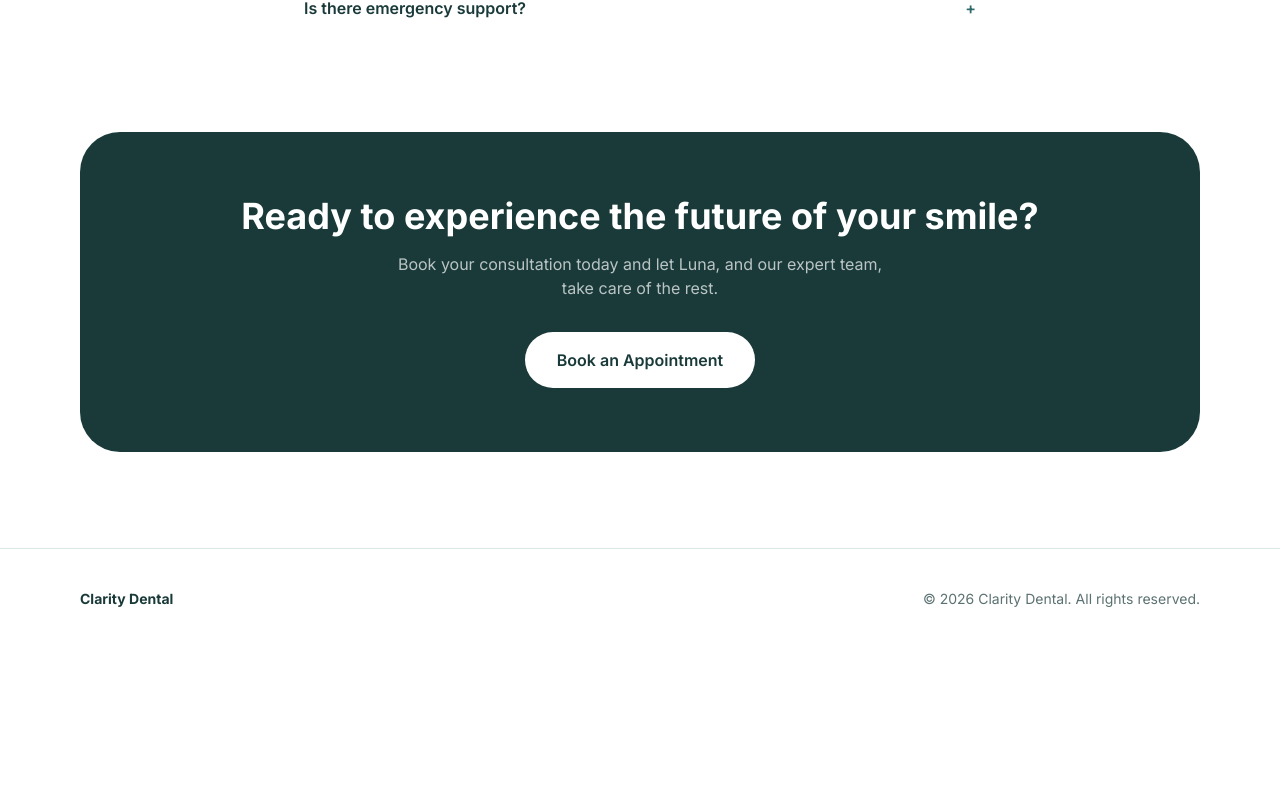
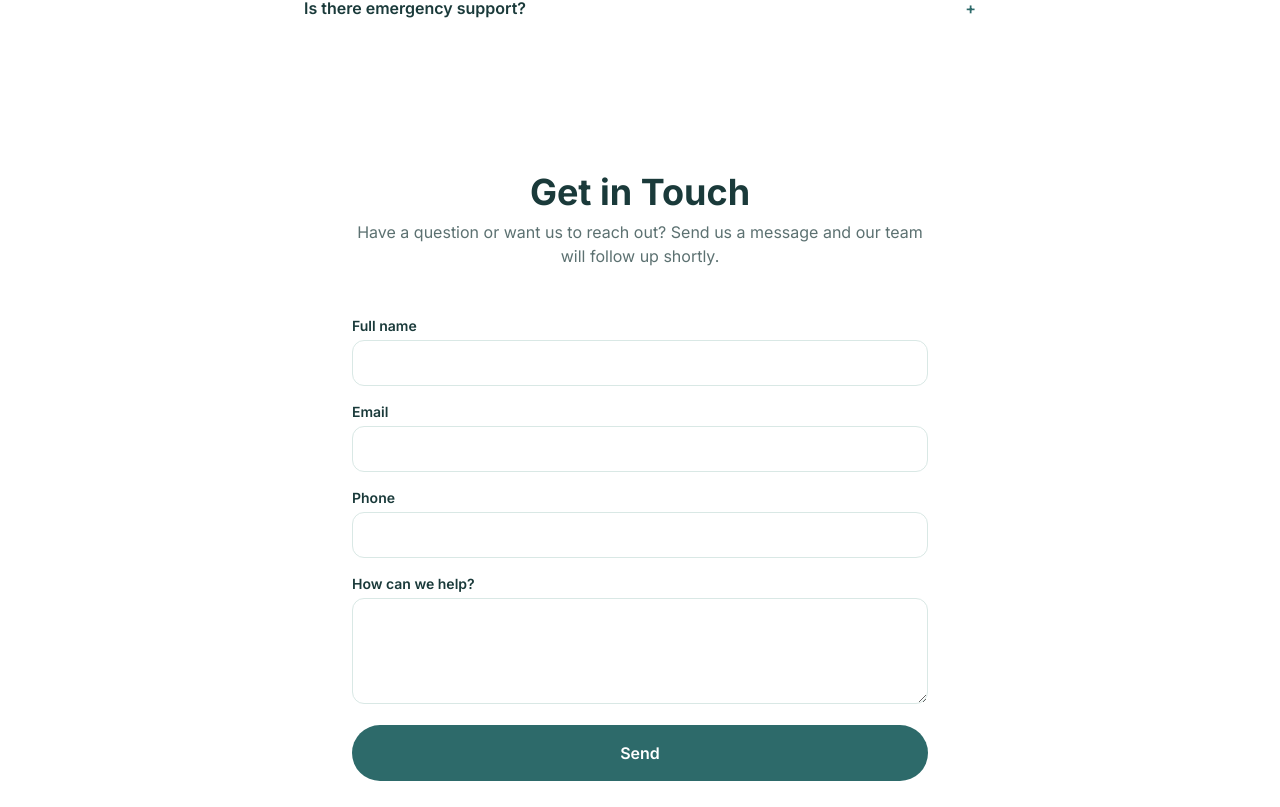
Before and after one commit to asmrvideocreator3-maker/clarity-dental, a React (Vite) app: page / in a window 1280 px wide. Shown: the part 3213-4020 px from the top of the page. Before the commit the page ends 3862 px from the top, so only its background shows below. Built offline with nearby package versions, Linux system fonts and the light colour scheme.

Commit message:
Connect Luna to real n8n agents and add Lead Capture contact form

```diff
--- a/package.json
+++ b/package.json
@@ -9,6 +9,7 @@
     "preview": "vite preview"
   },
   "dependencies": {
+    "@n8n/chat": "^1.31.0",
     "react": "^18.3.1",
     "react-dom": "^18.3.1"
   },
--- a/src/App.jsx
+++ b/src/App.jsx
@@ -1,7 +1,14 @@
 import { useState, useRef, useEffect } from "react";
+import { createChat } from "@n8n/chat";
+import "@n8n/chat/style.css";
 
 const NAV_LINKS = ["Home", "Services", "About", "Contact"];
-const N8N_WEBHOOK_URL = "https://test-ai-n8n.onrender.com/webhook/bc8a3350-dead-4c3e-8519-1e2e495b7085";
+
+// Two real agents. Luna now routes to one or the other depending on
+// which entry point the visitor used (Book an Appointment vs. general chat).
+const BOOKING_WEBHOOK_URL = "https://tester-ai-n8n-m7ht.onrender.com/webhook/e3565331-0a32-4710-a33e-827582f53615/chat";
+const FAQ_WEBHOOK_URL = "https://tester-ai-n8n-m7ht.onrender.com/webhook/202db174-cb87-4a7a-9768-64379f520f3d/chat";
+const LEAD_CAPTURE_WEBHOOK_URL = "https://tester-ai-n8n-m7ht.onrender.com/webhook/03d769a7-4e89-4e14-9460-c519df4a762b/dental-clinic-lead-form";
 
 const FEATURES = [
   { title: "Live AI Booking", desc: "Book your appointment instantly with our AI-powered scheduler, available 24/7." },
@@ -35,131 +42,158 @@ function Section({ children, className = "" }) {
   return <section className={`px-6 md:px-20 ${className}`}>{children}</section>;
 }
 
-function getSessionId() {
-  const key = "clarity-dental-session-id";
-  let id = sessionStorage.getItem(key);
-  if (!id) {
-    id = crypto.randomUUID();
-    sessionStorage.setItem(key, id);
-  }
-  return id;
-}
-
-function ChatWidget({ open, onClose, initialMessage }) {
-  const [messages, setMessages] = useState([
-    { role: "assistant", text: "Hi, I'm Luna, Clarity Dental's AI assistant. How can I help you today?" },
-  ]);
-  const [input, setInput] = useState("");
-  const [loading, setLoading] = useState(false);
-  const [error, setError] = useState(false);
-  const bottomRef = useRef(null);
-  const sentInitial = useRef(false);
+/**
+ * Luna, backed by n8n's official @n8n/chat package.
+ *
+ * We keep Luna's own modal shell (header, close button, sizing) so the
+ * branding stays intact, but the actual conversation UI + network layer
+ * inside is mounted and driven by @n8n/chat's createChat(), pointed at
+ * whichever agent's webhook matches the entry point the visitor used.
+ *
+ * mode: 'booking' -> Appointment Booking Agent
+ *       'faq'      -> FAQ Chat Assistant
+ */
+function ChatWidget({ open, onClose, mode }) {
+  const mountRef = useRef(null);
 
   useEffect(() => {
-    bottomRef.current?.scrollIntoView({ behavior: "smooth" });
-  }, [messages, loading]);
+    if (!open || !mountRef.current) return;
 
-  useEffect(() => {
-    if (open && initialMessage && !sentInitial.current) {
-      sentInitial.current = true;
-      sendMessage(initialMessage);
-    }
-    // eslint-disable-next-line react-hooks/exhaustive-deps
-  }, [open, initialMessage]);
+    const webhookUrl = mode === "booking" ? BOOKING_WEBHOOK_URL : FAQ_WEBHOOK_URL;
+    const initialMessages =
+      mode === "booking"
+        ? ["Hi, I'm Luna! I can help you book, reschedule, or cancel an appointment. What can I do for you today?"]
+        : ["Hi, I'm Luna, Clarity Dental's AI assistant. Ask me anything about our hours, services, insurance, or new patient info."];
 
-  async function sendMessage(text) {
-    const trimmed = text.trim();
-    if (!trimmed) return;
-    setMessages((m) => [...m, { role: "user", text: trimmed }]);
-    setInput("");
-    setLoading(true);
-    setError(false);
-    try {
-      const res = await fetch(N8N_WEBHOOK_URL, {
-        method: "POST",
-        headers: { "Content-Type": "application/json" },
-        body: JSON.stringify({ message_text: trimmed, session_id: getSessionId() }),
+    // Fresh mount every time the widget opens or the mode changes, so we
+    // never end up with two chat instances layered on top of each other.
+    mountRef.current.innerHTML = "";
+
+    createChat({
+      webhookUrl,
+      target: mountRef.current,
+      mode: "fullscreen",
+      showWelcomeScreen: false,
+      initialMessages,
+      i18n: {
+        en: {
+          title: "",
+          subtitle: "",
+          inputPlaceholder: "Type a message…",
+        },
+      },
     });
-      if (!res.ok) throw new Error("Bad response");
-      const data = await res.json();
-      const reply = data?.reply || data?.output || "Sorry, I didn't catch that — could you try again?";
-      setMessages((m) => [...m, { role: "assistant", text: reply }]);
-    } catch (e) {
-      setError(true);
-      setMessages((m) => [
-        ...m,
-        {
-          role: "assistant",
-          text: "I'm not able to connect right now — the clinic's AI assistant is still being set up. Please call the front desk to book directly.",
-        },
-      ]);
-    } finally {
-      setLoading(false);
-    }
-  }
+  }, [open, mode]);
 
   if (!open) return null;
 
   return (
     <div className="fixed inset-0 z-[100] flex items-end justify-end sm:items-end sm:justify-end p-0 sm:p-6">
       <div className="absolute inset-0 bg-black/30 sm:hidden" onClick={onClose} />
-      <div className="relative w-full sm:w-96 h-full sm:h-[560px] bg-white sm:rounded-3xl shadow-2xl flex flex-col overflow-hidden">
+      <div className="relative w-full sm:w-96 h-full sm:h-[560px] bg-white sm:rounded-3xl shadow-2xl flex flex-col overflow-hidden clarity-chat-shell">
         <div className="bg-teal-dark text-white px-5 py-4 flex items-center justify-between">
           <div>
             <div className="font-semibold">Luna</div>
-            <div className="text-xs text-white/70">Clarity Dental AI Assistant</div>
+            <div className="text-xs text-white/70">
+              {mode === "booking" ? "Booking Assistant" : "Clarity Dental AI Assistant"}
+            </div>
           </div>
           <button onClick={onClose} aria-label="Close chat" className="text-white/80 hover:text-white text-xl leading-none px-2">
             ×
           </button>
         </div>
-        <div className="flex-1 overflow-y-auto px-4 py-4 space-y-3 bg-mint/30">
-          {messages.map((m, i) => (
-            <div key={i} className={`flex ${m.role === "user" ? "justify-end" : "justify-start"}`}>
-              <div
-                className={`max-w-[80%] rounded-2xl px-4 py-2 text-sm leading-relaxed ${
-                  m.role === "user" ? "bg-teal text-white" : "bg-white text-teal-dark shadow-sm"
-                }`}
-              >
-                {m.text}
+        <div ref={mountRef} className="flex-1 min-h-0" />
       </div>
     </div>
-          ))}
-          {loading && (
-            <div className="flex justify-start">
-              <div className="bg-white text-muted rounded-2xl px-4 py-2 text-sm shadow-sm">Luna is typing…</div>
-            </div>
-          )}
-          <div ref={bottomRef} />
-        </div>
-        <form
-          className="border-t border-sage p-3 flex gap-2"
-          onSubmit={(e) => {
+  );
+}
+
+/**
+ * Lead capture / contact form. Posts straight to the Lead Capture &
+ * Follow-up webhook — no page reload, inline confirmation message.
+ */
+function ContactForm() {
+  const [form, setForm] = useState({ name: "", email: "", phone: "", message: "" });
+  const [status, setStatus] = useState(null); // null | "sending" | "sent" | "error"
+  const [statusMessage, setStatusMessage] = useState("");
+
+  function handleChange(e) {
+    setForm((f) => ({ ...f, [e.target.name]: e.target.value }));
+  }
+
+  async function handleSubmit(e) {
     e.preventDefault();
-            sendMessage(input);
-          }}
-        >
+    setStatus("sending");
+    try {
+      const res = await fetch(LEAD_CAPTURE_WEBHOOK_URL, {
+        method: "POST",
+        headers: { "Content-Type": "application/json" },
+        body: JSON.stringify(form),
+      });
+      const data = await res.json().catch(() => ({}));
+      setStatus("sent");
+      setStatusMessage(data.message || "Thanks for reaching out! We will be in touch shortly.");
+      setForm({ name: "", email: "", phone: "", message: "" });
+    } catch (err) {
+      setStatus("error");
+      setStatusMessage("Something went wrong sending your message — please call the front desk directly.");
+    }
+  }
+
+  return (
+    <form onSubmit={handleSubmit} className="max-w-xl mx-auto grid gap-4 text-left">
+      <label className="text-sm font-semibold text-teal-dark">
+        Full name
         <input
-            className="flex-1 rounded-full border border-sage px-4 py-2 text-sm focus:outline-none focus:border-teal"
-            placeholder="Type a message…"
-            value={input}
-            onChange={(e) => setInput(e.target.value)}
+          type="text"
+          name="name"
+          required
+          value={form.name}
+          onChange={handleChange}
+          className="mt-1 w-full rounded-xl border border-sage px-4 py-3 text-sm focus:outline-none focus:border-teal"
         />
+      </label>
+      <label className="text-sm font-semibold text-teal-dark">
+        Email
+        <input
+          type="email"
+          name="email"
+          required
+          value={form.email}
+          onChange={handleChange}
+          className="mt-1 w-full rounded-xl border border-sage px-4 py-3 text-sm focus:outline-none focus:border-teal"
+        />
+      </label>
+      <label className="text-sm font-semibold text-teal-dark">
+        Phone
+        <input
+          type="tel"
+          name="phone"
+          value={form.phone}
+          onChange={handleChange}
+          className="mt-1 w-full rounded-xl border border-sage px-4 py-3 text-sm focus:outline-none focus:border-teal"
+        />
+      </label>
+      <label className="text-sm font-semibold text-teal-dark">
+        How can we help?
+        <textarea
+          name="message"
+          rows={4}
+          value={form.message}
+          onChange={handleChange}
+          className="mt-1 w-full rounded-xl border border-sage px-4 py-3 text-sm focus:outline-none focus:border-teal"
+        />
+      </label>
       <button
         type="submit"
-            disabled={loading || !input.trim()}
-            className="bg-teal text-white rounded-full px-4 py-2 text-sm font-semibold disabled:opacity-50"
+        disabled={status === "sending"}
+        className="bg-teal text-white font-semibold px-8 py-4 rounded-pill hover:opacity-90 transition disabled:opacity-50"
       >
-            Send
+        {status === "sending" ? "Sending…" : "Send"}
       </button>
+      {status === "sent" && <p className="text-teal-dark text-sm font-medium">{statusMessage}</p>}
+      {status === "error" && <p className="text-coral text-sm font-medium">{statusMessage}</p>}
     </form>
-        {error && (
-          <div className="px-4 pb-3 text-xs text-coral">
-            Luna's booking system is still being connected — this message won't be received yet.
-          </div>
-        )}
-      </div>
-    </div>
   );
 }
 
@@ -167,10 +201,10 @@ export default function App() {
   const [openFaq, setOpenFaq] = useState(0);
   const [menuOpen, setMenuOpen] = useState(false);
   const [chatOpen, setChatOpen] = useState(false);
-  const [chatInitialMessage, setChatInitialMessage] = useState(null);
+  const [chatMode, setChatMode] = useState("faq"); // 'booking' | 'faq'
 
-  function openChat(prefill) {
-    setChatInitialMessage(prefill || null);
+  function openChat(mode) {
+    setChatMode(mode);
     setChatOpen(true);
     setMenuOpen(false);
   }
@@ -185,12 +219,12 @@ export default function App() {
         </div>
         <nav className="hidden md:flex gap-8 text-sm font-medium text-muted">
           {NAV_LINKS.map((l) => (
-            <a key={l} href="#" className="hover:text-teal-dark transition-colors">{l}</a>
+            <a key={l} href={l === "Contact" ? "#contact" : "#"} className="hover:text-teal-dark transition-colors">{l}</a>
           ))}
         </nav>
         <div className="flex items-center gap-3">
           <button
-            onClick={() => openChat("I'd like to book an appointment.")}
+            onClick={() => openChat("booking")}
             className="hidden sm:inline-block bg-teal text-white text-sm font-semibold px-6 py-3 rounded-pill hover:opacity-90 transition"
           >
             Book Appointment
@@ -223,12 +257,12 @@ export default function App() {
       {menuOpen && (
         <div className="md:hidden fixed inset-x-0 top-[73px] z-40 bg-white border-b border-sage shadow-lg px-6 py-4 flex flex-col gap-4">
           {NAV_LINKS.map((l) => (
-            <a key={l} href="#" className="text-teal-dark font-medium py-1" onClick={() => setMenuOpen(false)}>
+            <a key={l} href={l === "Contact" ? "#contact" : "#"} className="text-teal-dark font-medium py-1" onClick={() => setMenuOpen(false)}>
               {l}
             </a>
           ))}
           <button
-            onClick={() => openChat("I'd like to book an appointment.")}
+            onClick={() => openChat("booking")}
             className="bg-teal text-white text-sm font-semibold px-6 py-3 rounded-pill hover:opacity-90 transition text-center"
           >
             Book Appointment
@@ -247,13 +281,13 @@ export default function App() {
           </p>
           <div className="flex flex-wrap gap-4 mb-10">
             <button
-              onClick={() => openChat("I'd like to book an appointment.")}
+              onClick={() => openChat("booking")}
               className="bg-teal text-white font-semibold px-8 py-4 rounded-pill hover:opacity-90 transition"
             >
               Book an Appointment
             </button>
             <button
-              onClick={() => openChat(null)}
+              onClick={() => openChat("faq")}
               className="border border-teal text-teal-dark font-semibold px-8 py-4 rounded-pill hover:bg-white transition"
             >
               Chat with Luna
@@ -326,7 +360,7 @@ export default function App() {
               <li>• Coordinates your care plan with autonomous precision</li>
             </ul>
             <button
-              onClick={() => openChat(null)}
+              onClick={() => openChat("faq")}
               className="inline-block bg-white text-teal-dark font-semibold px-8 py-4 rounded-pill hover:opacity-90 transition"
             >
               Talk to Luna
@@ -379,6 +413,15 @@ export default function App() {
         </div>
       </Section>
 
+      {/* Contact — new section, posts to the real Lead Capture webhook */}
+      <Section className="py-10 pb-24" id="contact">
+        <h2 className="text-3xl md:text-4xl font-bold mb-2 text-center">Get in Touch</h2>
+        <p className="text-muted max-w-xl mx-auto mb-12 text-center">
+          Have a question or want us to reach out? Send us a message and our team will follow up shortly.
+        </p>
+        <ContactForm />
+      </Section>
+
       {/* Final CTA */}
       <Section className="pb-24" id="book">
         <div className="bg-teal-dark rounded-section p-16 text-center text-white">
@@ -389,7 +432,7 @@ export default function App() {
             Book your consultation today and let Luna, and our expert team, take care of the rest.
           </p>
           <button
-            onClick={() => openChat("I'd like to book an appointment.")}
+            onClick={() => openChat("booking")}
             className="inline-block bg-white text-teal-dark font-semibold px-8 py-4 rounded-pill hover:opacity-90 transition"
           >
             Book an Appointment
@@ -406,7 +449,7 @@ export default function App() {
       {/* Floating chat launcher */}
       {!chatOpen && (
         <button
-          onClick={() => openChat(null)}
+          onClick={() => openChat("faq")}
           className="fixed bottom-6 right-6 z-50 bg-teal text-white rounded-full w-14 h-14 flex items-center justify-center shadow-xl hover:opacity-90 transition"
           aria-label="Chat with Luna"
         >
@@ -416,7 +459,7 @@ export default function App() {
         </button>
       )}
 
-      <ChatWidget open={chatOpen} onClose={() => setChatOpen(false)} initialMessage={chatInitialMessage} />
+      <ChatWidget open={chatOpen} onClose={() => setChatOpen(false)} mode={chatMode} />
     </div>
   );
 }
```
Also changed, not shown: 2 other files (tests, documents, lock files or other folders). Lines whose indentation alone changed are shown as unchanged.
